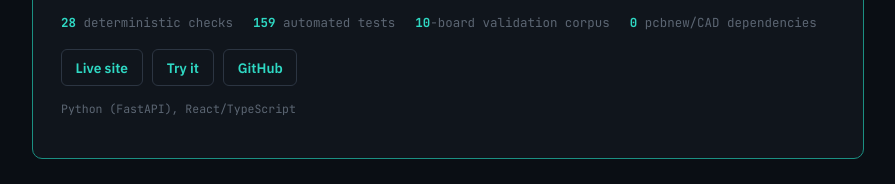
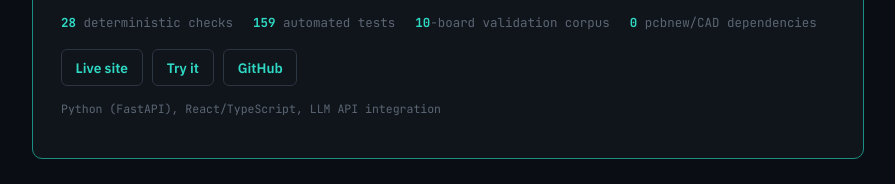
Before and after one commit to CyrilKafle/CyrilKafle.github.io, a plain HTML site: page index.html in a window 1280 px wide. Shown: the part 1718-1902 px from the top of the page, without its empty margins (192-1087 px from the left). Drawn offline with Linux system fonts and the light colour scheme.

Commit message:
Restore accurate LLM API integration label (real PCBInsight feature)

```diff
--- a/index.html
+++ b/index.html
@@ -401,7 +401,7 @@
           <a href="https://cyrilkafle.github.io/PCBInsight-AI/try-it-demo.html">Try it</a>
           <a href="https://github.com/CyrilKafle/PCBInsight-AI">GitHub</a>
         </div>
-        <p class="tech-tag">Python (FastAPI), React/TypeScript</p>
+        <p class="tech-tag">Python (FastAPI), React/TypeScript, LLM API integration</p>
       </div>
     </div>
 
```
Also changed, not shown: 1 other file.
